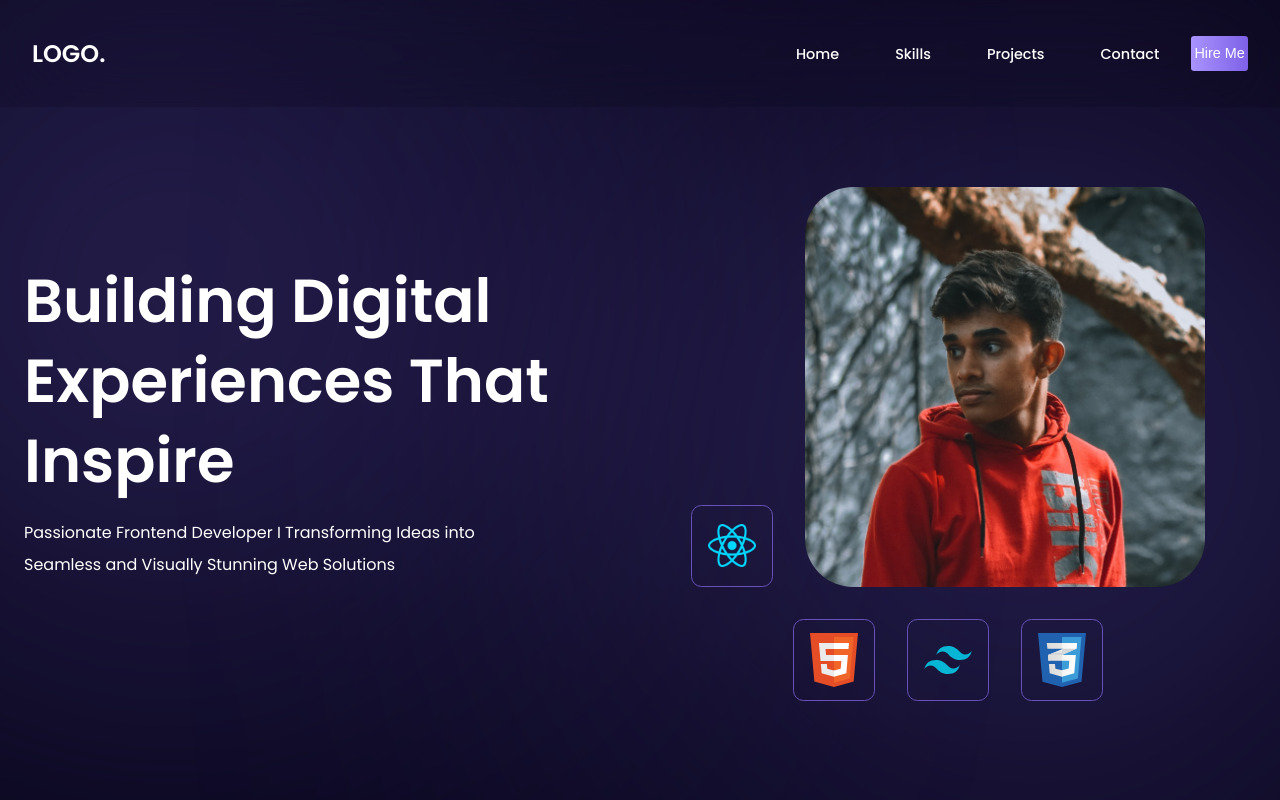
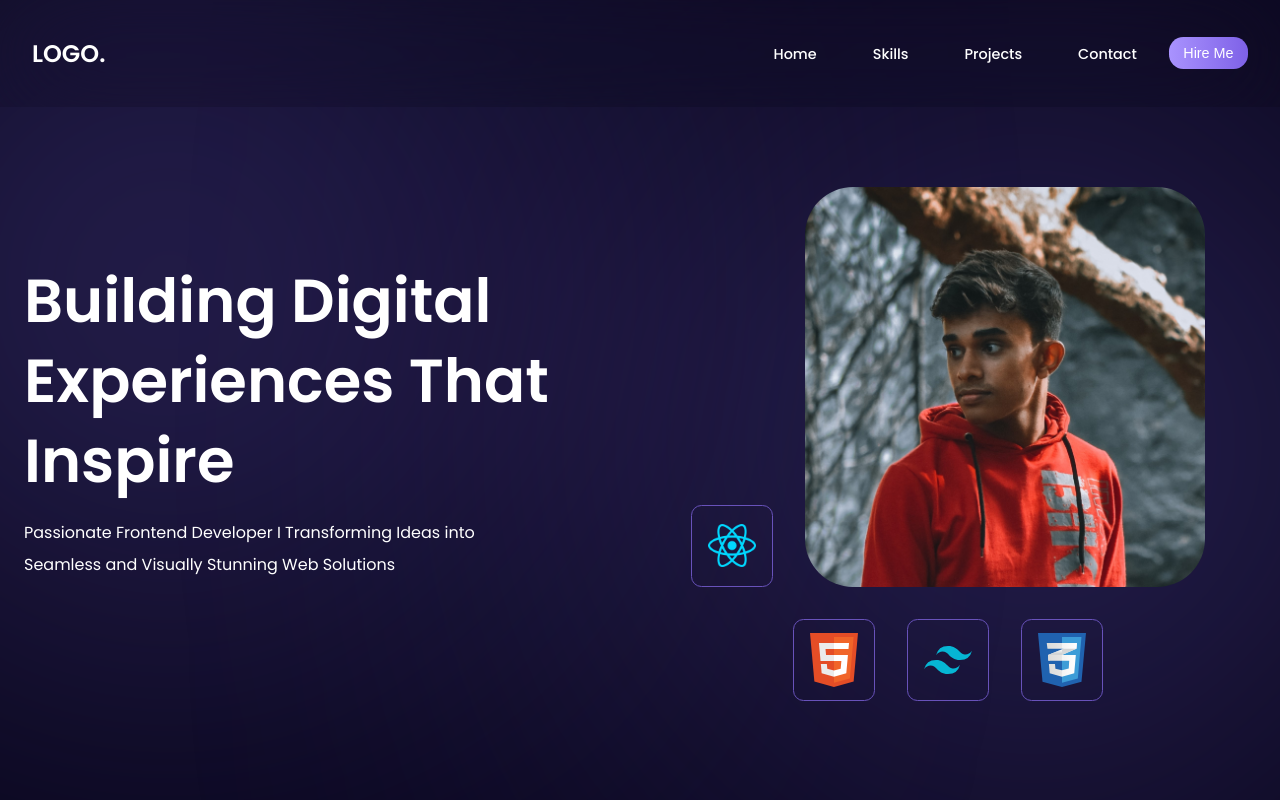
Before and after one commit to AbinVarghexe/PORTFOLIO, a React (Vite) app: page / in a window 1280 px wide. Built offline with nearby package versions, Linux system fonts and the light colour scheme.

Commit message:
style chnaged of button

```diff
--- a/src/components/Navbar/Navbar.css
+++ b/src/components/Navbar/Navbar.css
@@ -66,8 +66,9 @@
   padding: 0.6rem 0.2rem;
   border: none;
   outline: 1.5px solid transparent;
-  border-radius: 0.2rem;
+  border-radius: .9rem;
   cursor: pointer;
+  padding: 0.5rem 0.9rem;
   transition: all 0.3 ease;
 
 }
```
